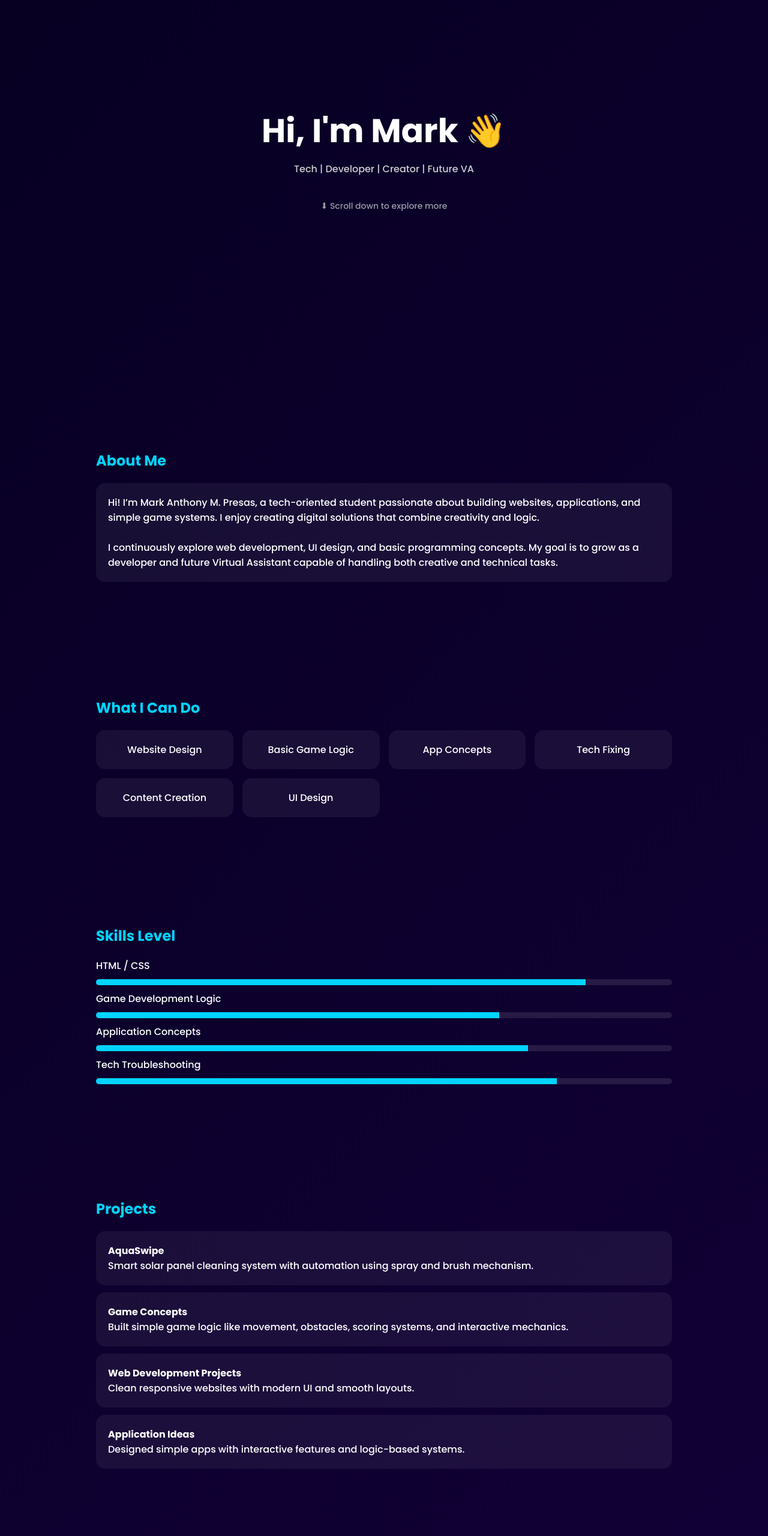
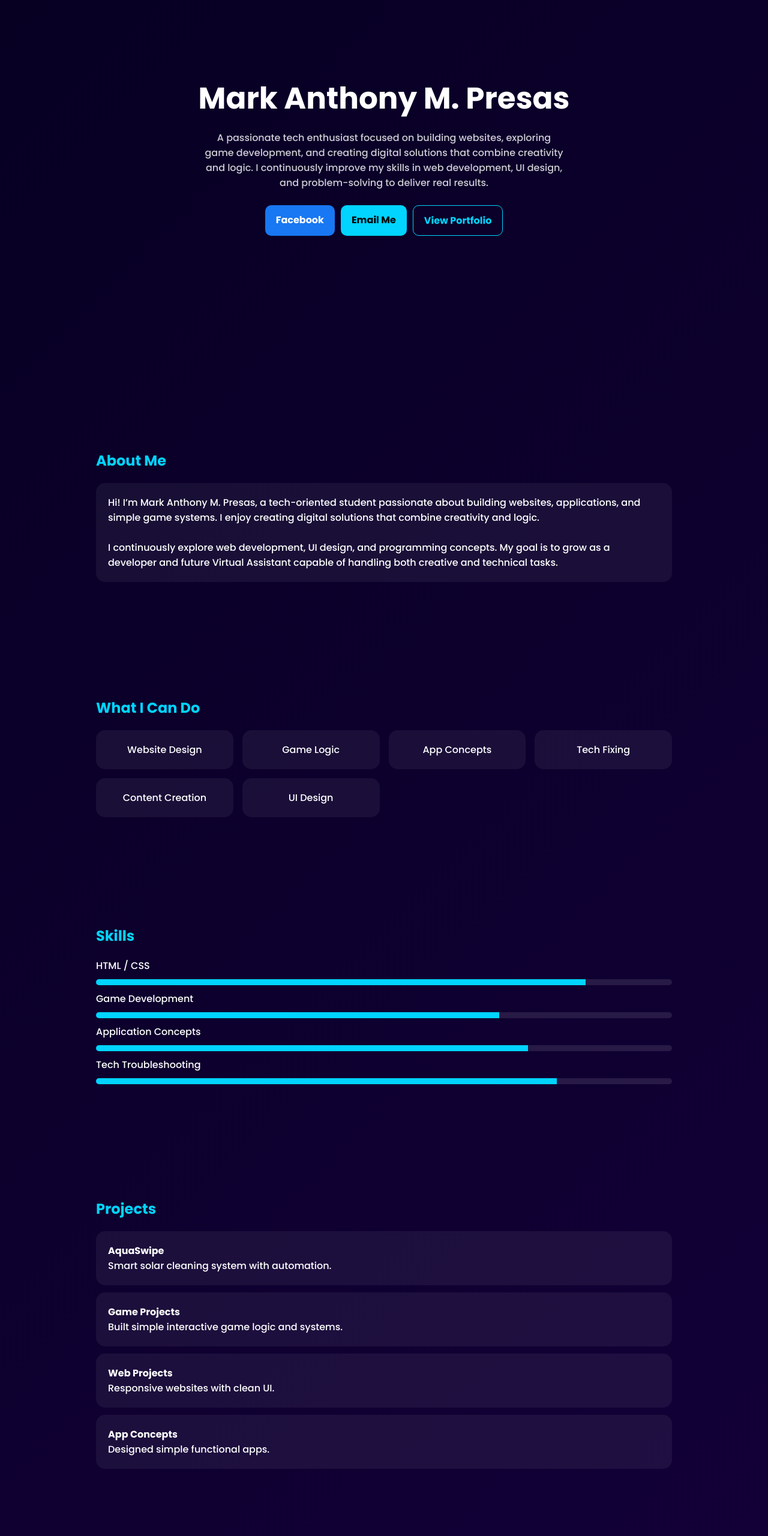
Before and after one commit to lolipop-hub/lollipop, a plain HTML site: page index.html in a window 1280 px wide. Shown: the part 140-2700 px from the top of the page at 60% size. Drawn offline with Linux system fonts and the light colour scheme.

Commit message:
Update index.html

```diff
--- a/index.html
+++ b/index.html
@@ -18,7 +18,6 @@
 body{
     background:linear-gradient(135deg,#070022,#14003b);
     color:white;
-    overflow-x:hidden;
 }
 
 /* NAV */
@@ -40,28 +39,30 @@ nav{
     justify-content:center;
     align-items:center;
     text-align:center;
+    padding:20px;
 }
 
 .hero h1{
-    font-size:55px;
+    font-size:50px;
 }
 
 .hero p{
     opacity:0.8;
-    margin-top:10px;
+    margin-top:15px;
+    max-width:600px;
 }
 
-/* SCROLL ICON */
-.scroll{
-    margin-top:30px;
-    font-size:14px;
-    opacity:0.6;
-    animation:bounce 1.5s infinite;
+/* BUTTONS */
+.btn{
+    padding:12px 18px;
+    border-radius:10px;
+    text-decoration:none;
+    font-weight:bold;
+    transition:0.3s;
 }
 
-@keyframes bounce{
-    0%,100%{transform:translateY(0);}
-    50%{transform:translateY(10px);}
+.btn:hover{
+    transform:scale(1.05);
 }
 
 /* SECTION */
@@ -90,30 +91,7 @@ h2{
     background:rgba(255,255,255,0.12);
 }
 
-/* SKILL BAR */
-.bar{
-    background:rgba(255,255,255,0.1);
-    border-radius:20px;
-    overflow:hidden;
-    margin:10px 0;
-}
-
-.fill{
-    height:10px;
-    background:#00d4ff;
-}
-
-/* TIMELINE */
-.timeline{
-    border-left:2px solid #00d4ff;
-    padding-left:15px;
-}
-
-.timeline div{
-    margin-bottom:15px;
-}
-
-/* FEATURES GRID */
+/* GRID */
 .grid{
     display:grid;
     grid-template-columns:repeat(auto-fit,minmax(200px,1fr));
@@ -125,6 +103,19 @@ h2{
     padding:20px;
     border-radius:15px;
     text-align:center;
+}
+
+/* SKILLS */
+.bar{
+    background:rgba(255,255,255,0.1);
+    border-radius:20px;
+    overflow:hidden;
+    margin:10px 0;
+}
+
+.fill{
+    height:10px;
+    background:#00d4ff;
 }
 
 /* FOOTER */
@@ -144,18 +135,34 @@ footer{
 
 <!-- HERO -->
 <div class="hero">
-    <h1>Hi, I'm Mark 👋</h1>
-    <p>Tech | Developer | Creator | Future VA</p>
-    <div class="scroll">⬇ Scroll down to explore more</div>
+    <h1>Mark Anthony M. Presas</h1>
+
+    <p>
+        A passionate tech enthusiast focused on building websites, exploring game development,
+        and creating digital solutions that combine creativity and logic. I continuously improve
+        my skills in web development, UI design, and problem-solving to deliver real results.
+    </p>
+
+    <div style="margin-top:25px; display:flex; gap:10px; flex-wrap:wrap; justify-content:center;">
+
+        <a href="https://facebook.com/YOURPROFILE" target="_blank" class="btn" style="background:#1877f2; color:white;">Facebook</a>
+
+        <a href="mailto:presasmarkanthony@gmail.com" class="btn" style="background:#00d4ff; color:black;">Email Me</a>
+
+        <a href="#about" class="btn" style="border:1px solid #00d4ff; color:#00d4ff;">View Portfolio</a>
+
+    </div>
 </div>
 
 <!-- ABOUT -->
-<section>
+<section id="about">
 <h2>About Me</h2>
 <div class="card">
 Hi! I’m Mark Anthony M. Presas, a tech-oriented student passionate about building websites, applications, and simple game systems. I enjoy creating digital solutions that combine creativity and logic.
+
 <br><br>
-I continuously explore web development, UI design, and basic programming concepts. My goal is to grow as a developer and future Virtual Assistant capable of handling both creative and technical tasks.
+
+I continuously explore web development, UI design, and programming concepts. My goal is to grow as a developer and future Virtual Assistant capable of handling both creative and technical tasks.
 </div>
 </section>
 
@@ -163,25 +170,23 @@ I continuously explore web development, UI design, and basic programming concept
 <section>
 <h2>What I Can Do</h2>
 <div class="grid">
-
 <div class="feature">Website Design</div>
-<div class="feature">Basic Game Logic</div>
+<div class="feature">Game Logic</div>
 <div class="feature">App Concepts</div>
 <div class="feature">Tech Fixing</div>
 <div class="feature">Content Creation</div>
 <div class="feature">UI Design</div>
-
 </div>
 </section>
 
 <!-- SKILLS -->
 <section>
-<h2>Skills Level</h2>
+<h2>Skills</h2>
 
 <p>HTML / CSS</p>
 <div class="bar"><div class="fill" style="width:85%"></div></div>
 
-<p>Game Development Logic</p>
+<p>Game Development</p>
 <div class="bar"><div class="fill" style="width:70%"></div></div>
 
 <p>Application Concepts</p>
@@ -196,39 +201,10 @@ I continuously explore web development, UI design, and basic programming concept
 <section>
 <h2>Projects</h2>
 
-<div class="card">
-<b>AquaSwipe</b><br>
-Smart solar panel cleaning system with automation using spray and brush mechanism.
-</div>
-
-<div class="card">
-<b>Game Concepts</b><br>
-Built simple game logic like movement, obstacles, scoring systems, and interactive mechanics.
-</div>
-
-<div class="card">
-<b>Web Development Projects</b><br>
-Clean responsive websites with modern UI and smooth layouts.
-</div>
-
-<div class="card">
-<b>Application Ideas</b><br>
-Designed simple apps with interactive features and logic-based systems.
-</div>
-
-</section>
-
-<!-- TIMELINE -->
-<section>
-<h2>Journey</h2>
-
-<div class="timeline">
-<div>📌 Started learning HTML & CSS</div>
-<div>📌 Built first website layouts</div>
-<div>📌 Created game logic concepts</div>
-<div>📌 Developed AquaSwipe project</div>
-<div>📌 Building full portfolio systems</div>
-</div>
+<div class="card"><b>AquaSwipe</b><br>Smart solar cleaning system with automation.</div>
+<div class="card"><b>Game Projects</b><br>Built simple interactive game logic and systems.</div>
+<div class="card"><b>Web Projects</b><br>Responsive websites with clean UI.</div>
+<div class="card"><b>App Concepts</b><br>Designed simple functional apps.</div>
 
 </section>
 
@@ -236,7 +212,7 @@ Designed simple apps with interactive features and logic-based systems.
 <section>
 <h2>Goals</h2>
 <div class="card">
-To become a skilled developer and Virtual Assistant, improving in web development, automation, and digital problem solving.
+To become a skilled developer and Virtual Assistant while improving in web development and automation.
 </div>
 </section>
 
@@ -245,12 +221,12 @@ To become a skilled developer and Virtual Assistant, improving in web developmen
 <h2>Contact</h2>
 <div class="card">
 Email: presasmarkanthony@gmail.com <br>
-<a href="URL">FACE BOOK</a>
+<a href="https://facebook.com/YOURPROFILE" target="_blank">Facebook Profile</a>
 </div>
 </section>
 
 <footer>
-Made by Mark Presas • Portfolio Project
+© 2026 Mark Presas
 </footer>
 
 </body>
```
